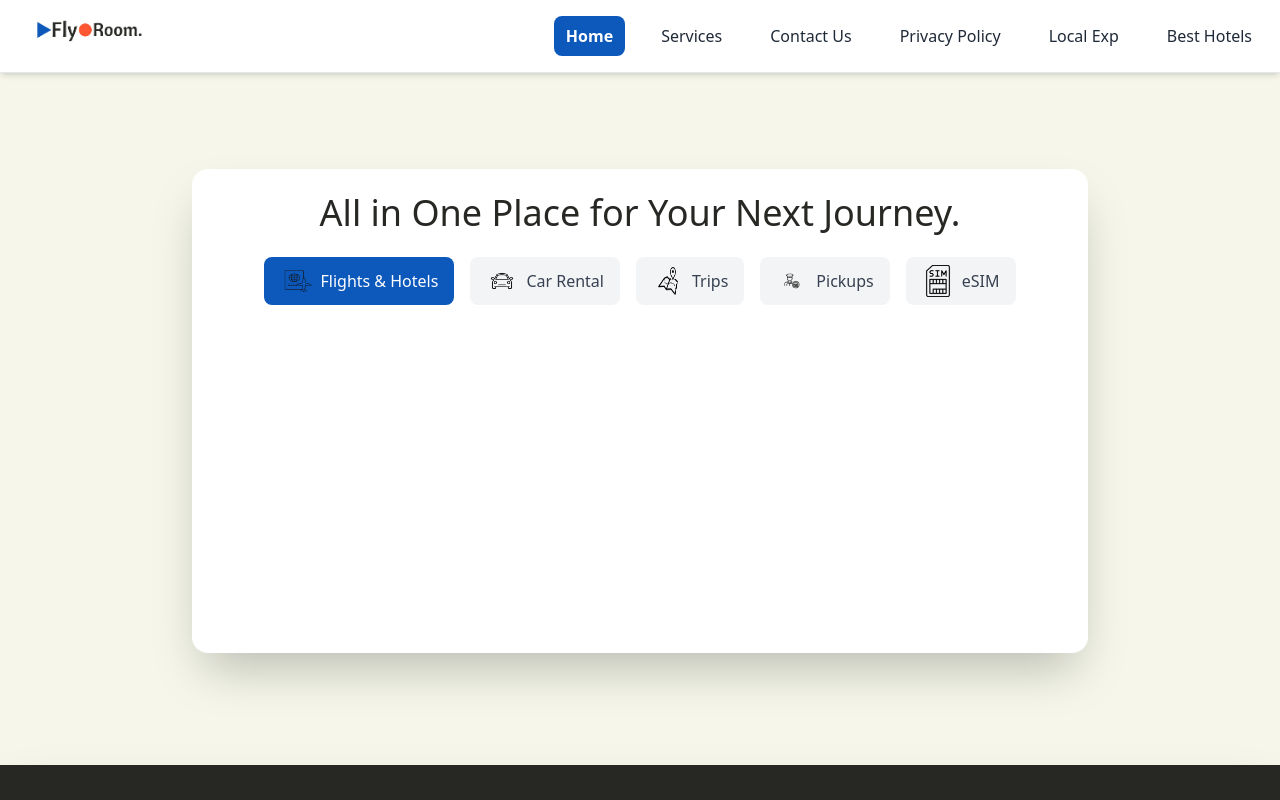
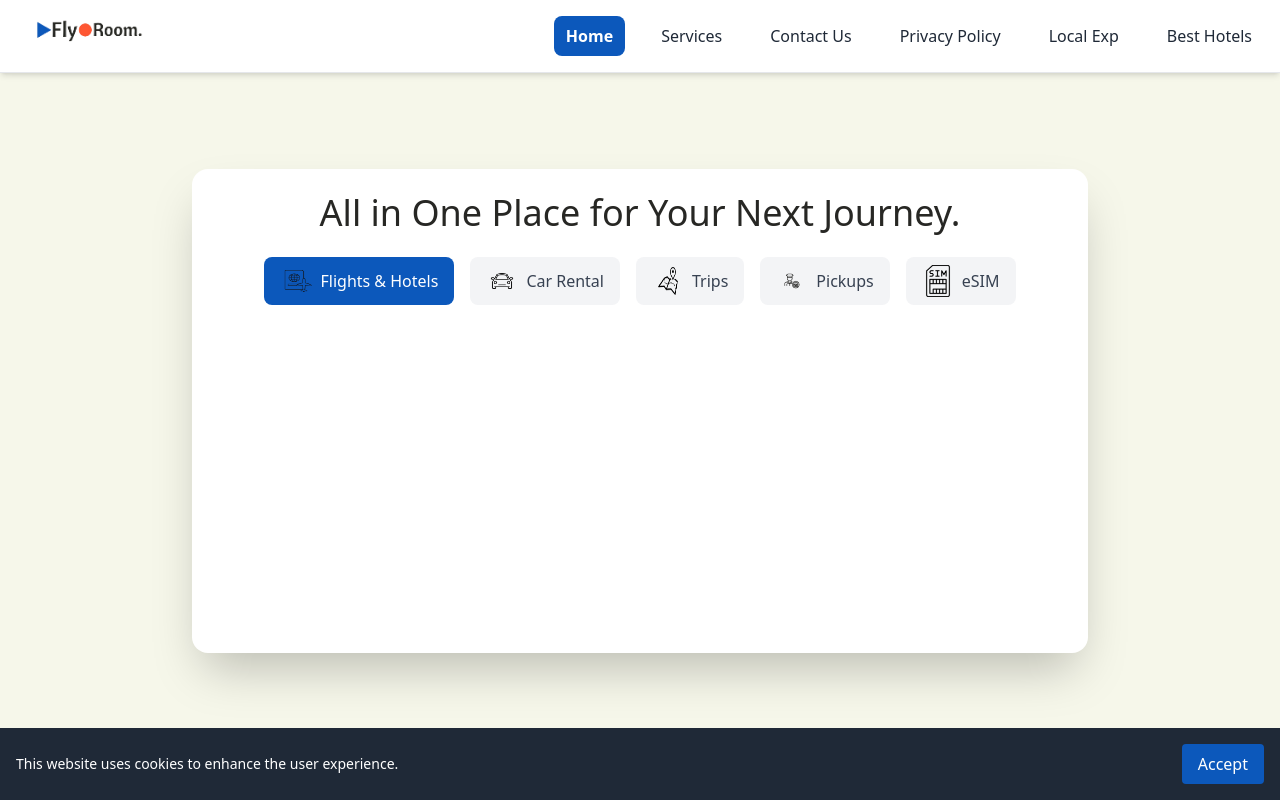
Before and after one commit to noss101/fly-and-room, a React (Vite) app: page / in a window 1280 px wide. Shown: the top 800 px of the page. Built offline with nearby package versions, Linux system fonts and the light colour scheme; a web font is replaced by a local one.

Commit message:
Add cookie consent banner

```diff
--- /dev/null
+++ b/src/components/CookieBanner.jsx
@@ -0,0 +1,35 @@
+import React, { useState, useEffect } from 'react';
+
+const CookieBanner = () => {
+  const [visible, setVisible] = useState(false);
+
+  useEffect(() => {
+    const consent = localStorage.getItem('cookieConsent');
+    if (!consent) {
+      setVisible(true);
+    }
+  }, []);
+
+  const acceptCookies = () => {
+    localStorage.setItem('cookieConsent', 'true');
+    setVisible(false);
+  };
+
+  if (!visible) return null;
+
+  return (
+    <div className="fixed bottom-0 inset-x-0 bg-gray-800 text-white p-4 flex flex-col sm:flex-row items-center justify-between z-50">
+      <p className="mb-2 sm:mb-0 text-center sm:text-left text-sm">
+        This website uses cookies to enhance the user experience.
+      </p>
+      <button
+        onClick={acceptCookies}
+        className="bg-primary text-white px-4 py-2 rounded hover:bg-primary/80"
+      >
+        Accept
+      </button>
+    </div>
+  );
+};
+
+export default CookieBanner;
--- a/src/components/layout/Layout.jsx
+++ b/src/components/layout/Layout.jsx
@@ -1,6 +1,7 @@
 import React from 'react';
 import Navbar from './Navbar';
 import Footer from './Footer';
+import CookieBanner from '../CookieBanner';
 
 const Layout = ({ children }) => {
   return (
@@ -17,6 +18,7 @@ const Layout = ({ children }) => {
         </div>
       </main>
       <Footer />
+      <CookieBanner />
     </div>
   );
 };
```
